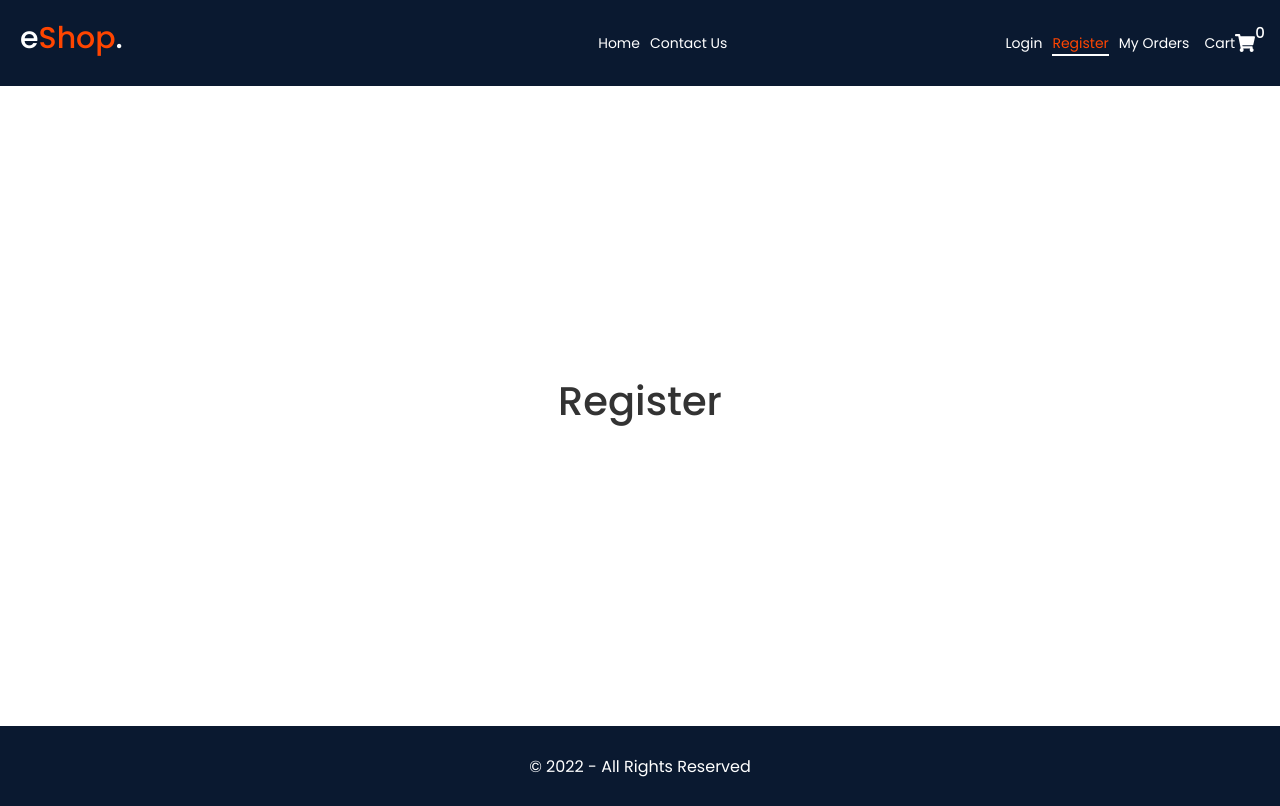
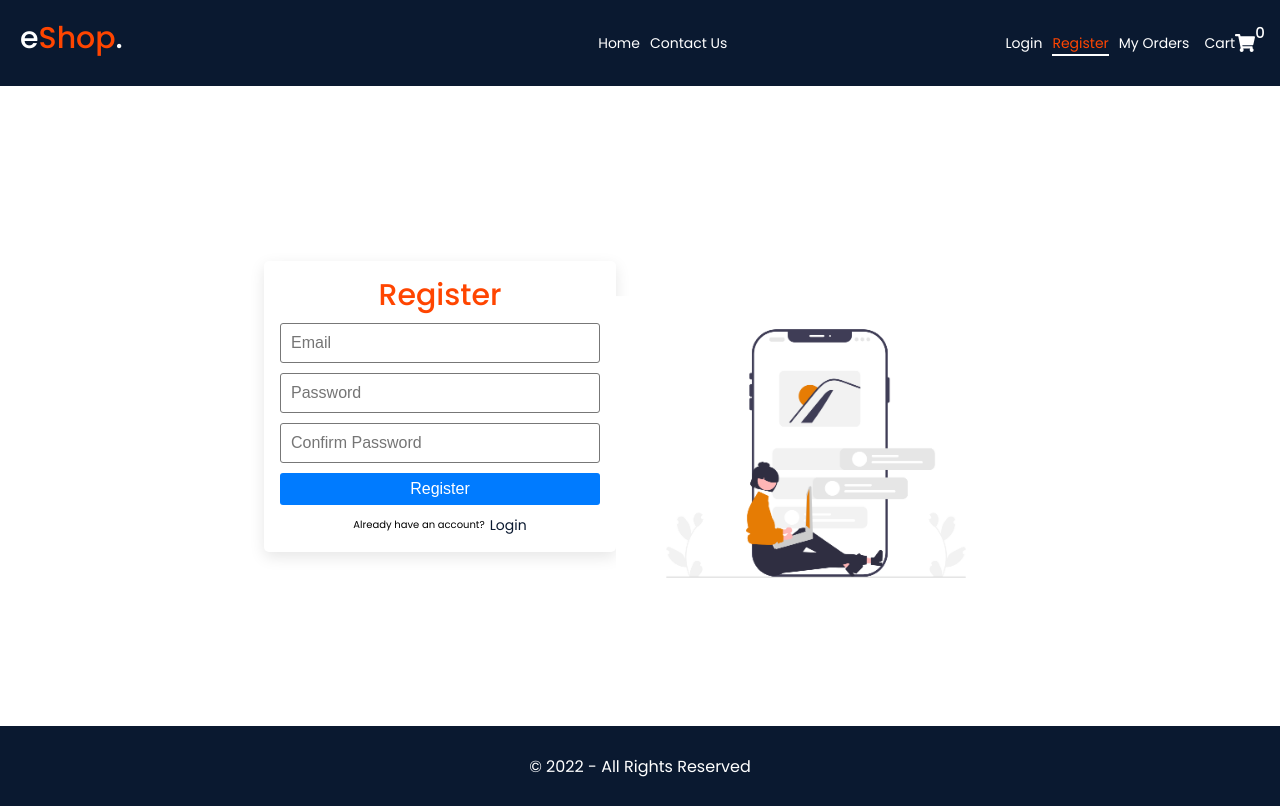
Before and after one commit to femmor/zino-commerce, a React (Create React App) app: page /register in a window 1280 px wide. Built offline with nearby package versions, Linux system fonts and the light colour scheme; the HTML template or start-up script is replaced by a standard one.

Commit message:
Create Register component JSX

```diff
--- a/src/pages/auth/Register.js
+++ b/src/pages/auth/Register.js
@@ -1,10 +1,40 @@
+import { Link } from 'react-router-dom';
+import registerImg from '../../assets/register.png';
 import styles from './Auth.module.scss';
+import Card from '../../components/card/Card';
 
 const Register = () => {
   return (
-    <div className={styles.auth}>
-      <h1>Register</h1>
-    </div>
+    <section className={`container ${styles.auth}`}>
+      <Card>
+        <div className={styles.form}>
+          <h2>Register</h2>
+          <form>
+            <input type="email" placeholder="Email" required />
+            <input type="password" placeholder="Password" required />
+            <input type="password" placeholder="Confirm Password" required />
+            <button className="--btn --btn-primary --btn-block" type="submit">
+              Register
+            </button>
+          </form>
+
+          <span className={styles.register}>
+            Already have an account?
+            <Link
+              to="/login"
+              style={{
+                marginLeft: '5px',
+              }}
+            >
+              Login
+            </Link>
+          </span>
+        </div>
+      </Card>
+      <div className={styles.img}>
+        <img src={registerImg} alt="login" width={400} />
+      </div>
+    </section>
   );
 };
 export default Register;
```
